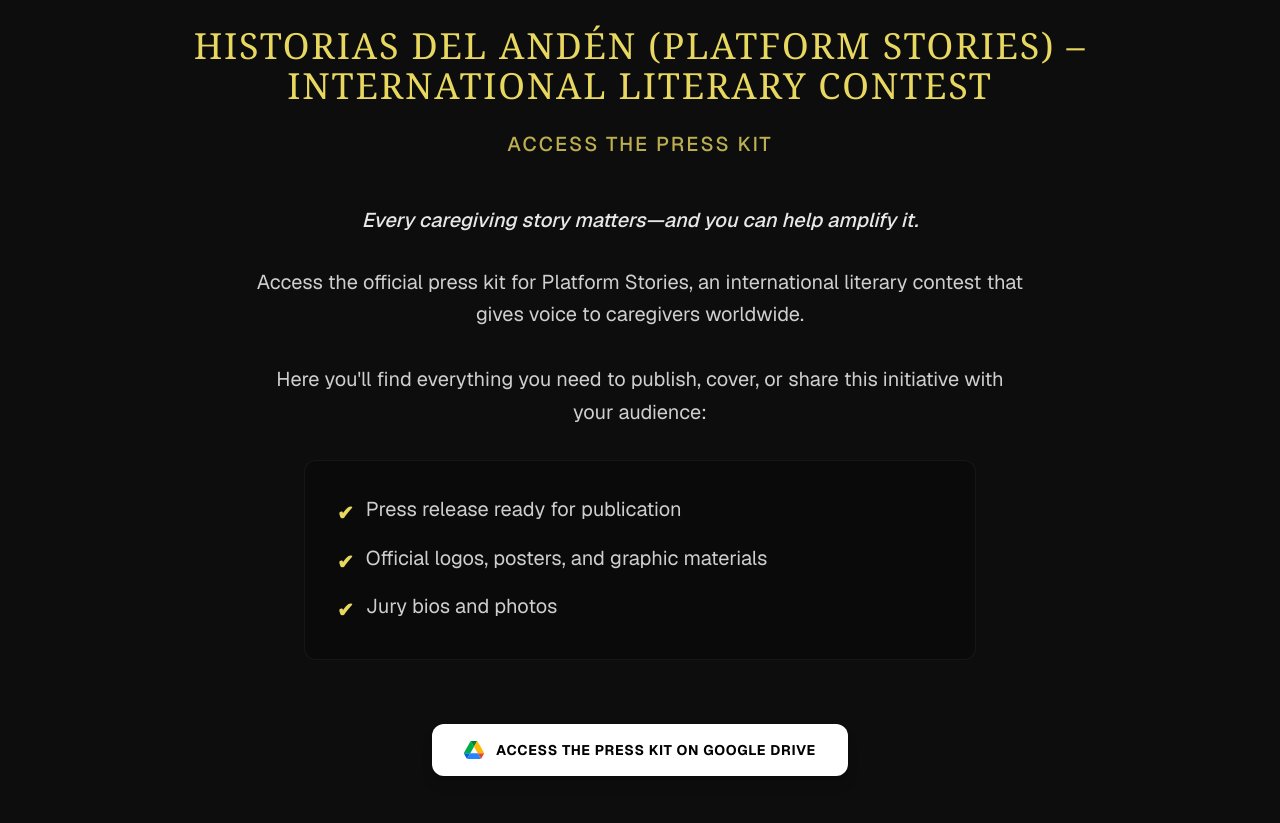
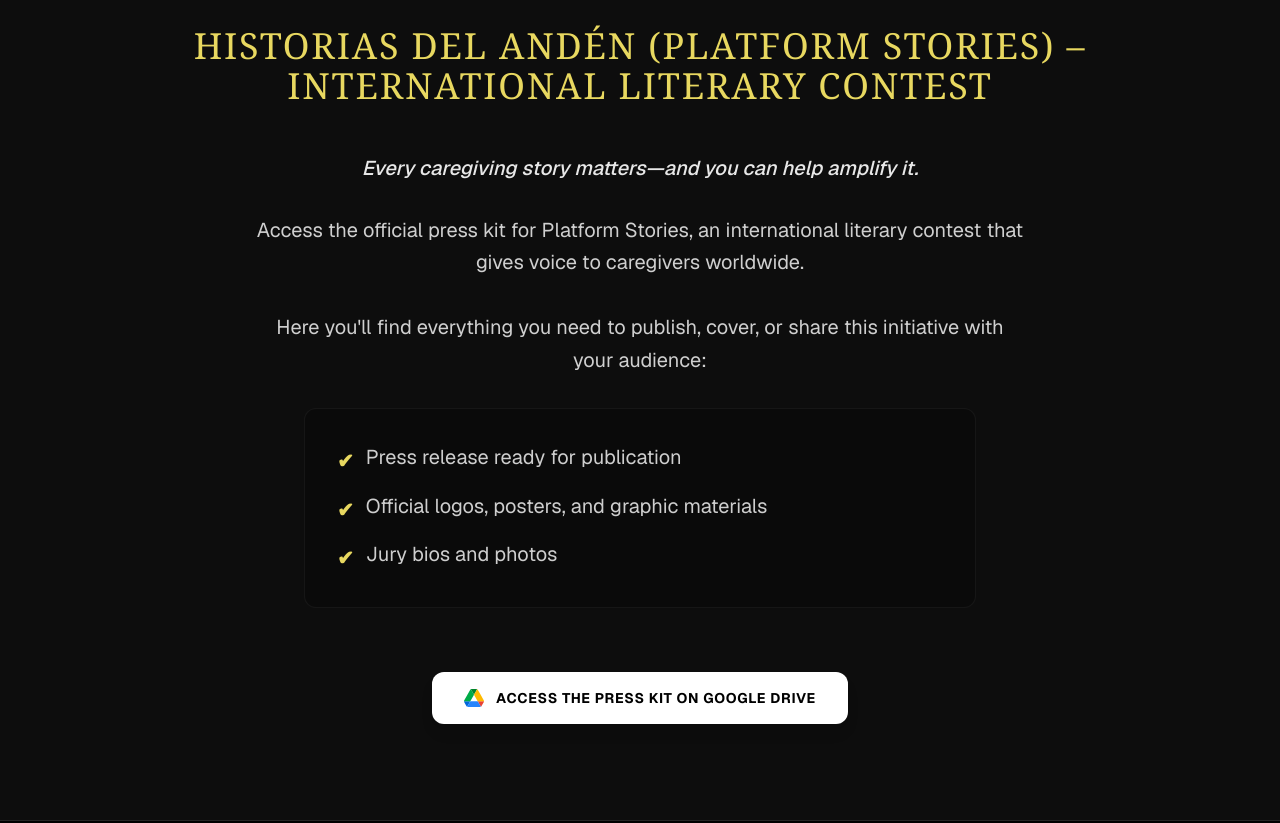
Before and after one commit to kent2412/la_ultima_estacion, a Next.js app: page /prensa in a window 1280 px wide. Shown: the part 2100-2923 px from the top of the page. Built offline with nearby package versions, Linux system fonts and the light colour scheme.

Commit message:
Fix: subtítulo prensa

```diff
--- a/src/app/prensa/page.tsx
+++ b/src/app/prensa/page.tsx
@@ -86,9 +86,6 @@ export default function PrensaPage() {
                         <h2 className="text-3xl md:text-4xl font-serif text-[#E8D860] uppercase tracking-wider">
                             {t.pages.press.contestPressKit.title}
                         </h2>
-                        <p className="text-xl text-[#E8D860]/80 font-medium uppercase tracking-widest">
-                            {t.pages.press.contestPressKit.subtitle}
-                        </p>
                     </div>
 
                     <div className="text-lg md:text-xl text-white/80 leading-relaxed max-w-3xl mx-auto space-y-8">
```
